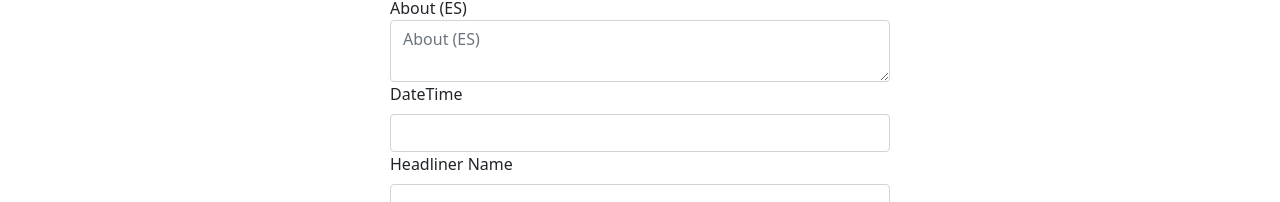
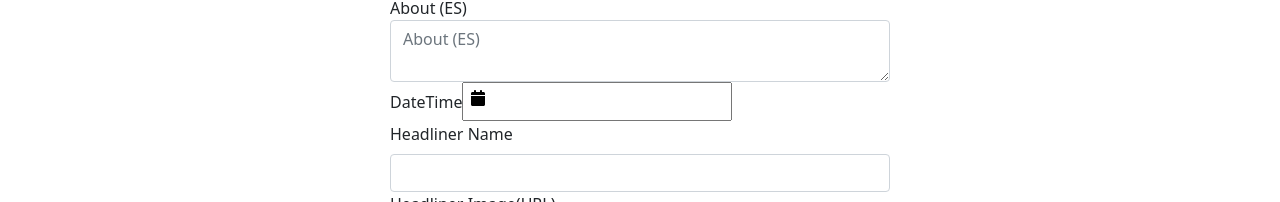
Before and after one commit to Yesferal/HornsApp-React, a React (Create React App) app: page /create-concert in a window 1280 px wide. Shown: the part 270-472 px from the top of the page. Built offline with nearby package versions, Linux system fonts and the light colour scheme; no server answers.

Commit message:
Create DatePicker component

```diff
--- a/package.json
+++ b/package.json
@@ -9,6 +9,7 @@
     "formik": "^2.4.6",
     "react": "^19.0.0",
     "react-bootstrap": "^2.9.0-beta.1",
+    "react-datepicker": "^8.1.0",
     "react-dom": "^19.0.0",
     "react-router-dom": "^7.0.2",
     "react-scripts": "5.0.1",
--- /dev/null
+++ b/src/presentation/components/common/date.picker.component.js
@@ -0,0 +1,24 @@
+/* Copyright © 2025 Yesferal Cueva. All rights reserved. */
+
+import React from "react";
+import { useFormikContext } from "formik";
+import DatePicker from "react-datepicker";
+import 'react-datepicker/dist/react-datepicker.css'
+
+export const DatePickerComponent = ({
+    field,
+    form,
+}) => {
+    const { setFieldValue } = useFormikContext();
+
+    return (
+        <DatePicker
+            showIcon
+            showTimeSelect dateFormat="Pp"
+            selected={(field.value && new Date(field.value)) || null}
+            onChange={val => {
+                setFieldValue(field.name, val);
+            }}
+        />
+    );
+};
--- a/src/presentation/components/concert/ConcertForm.js
+++ b/src/presentation/components/concert/ConcertForm.js
@@ -14,6 +14,7 @@ import { PreviewImageComponent } from "../common/preview.image.component";
 import { AxiosDataSource } from "../../../framework/axios/axios.datasource";
 import { MultiSelectObjectComponent } from "../common/multi.select.object.component";
 import { SingleSelectObjectComponent } from "../common/single.select.object.component";
+import { DatePickerComponent } from "../common/date.picker.component";
 
 export function initConcertForm(formValues, onSubmit, title) {
     return (
@@ -61,8 +62,9 @@ const ConcertForm = (props) => {
     const [bandOptions, setBandOptions] = useState([]);
     const [venueOptions, setVenueOptions] = useState([]);
     const [statusOptions, setStatusOptions] = useState([]);
-    const axiosDataSource = new AxiosDataSource()
     useEffect(() => {
+        const axiosDataSource = new AxiosDataSource()
+
         axiosDataSource.makeGetRequest(axiosDataSource.HTTP_BAND_REQUEST_PATH, (response) => {
             setBandOptions(response.data.map((res, i) => {
                 const {
@@ -147,9 +149,7 @@ const ConcertForm = (props) => {
                     </FormGroup>
                     <FormGroup>
                         <FormLabel for="dateTime">DateTime</FormLabel>
-                        <Field name="dateTime"
-                            type="text"
-                            className="form-control" />
+                        <Field name="dateTime" component={DatePickerComponent} />
                         <ErrorMessage
                             name="dateTime"
                             className="d-block
```
Also changed, not shown: 1 other file (tests, documents, lock files or other folders).
